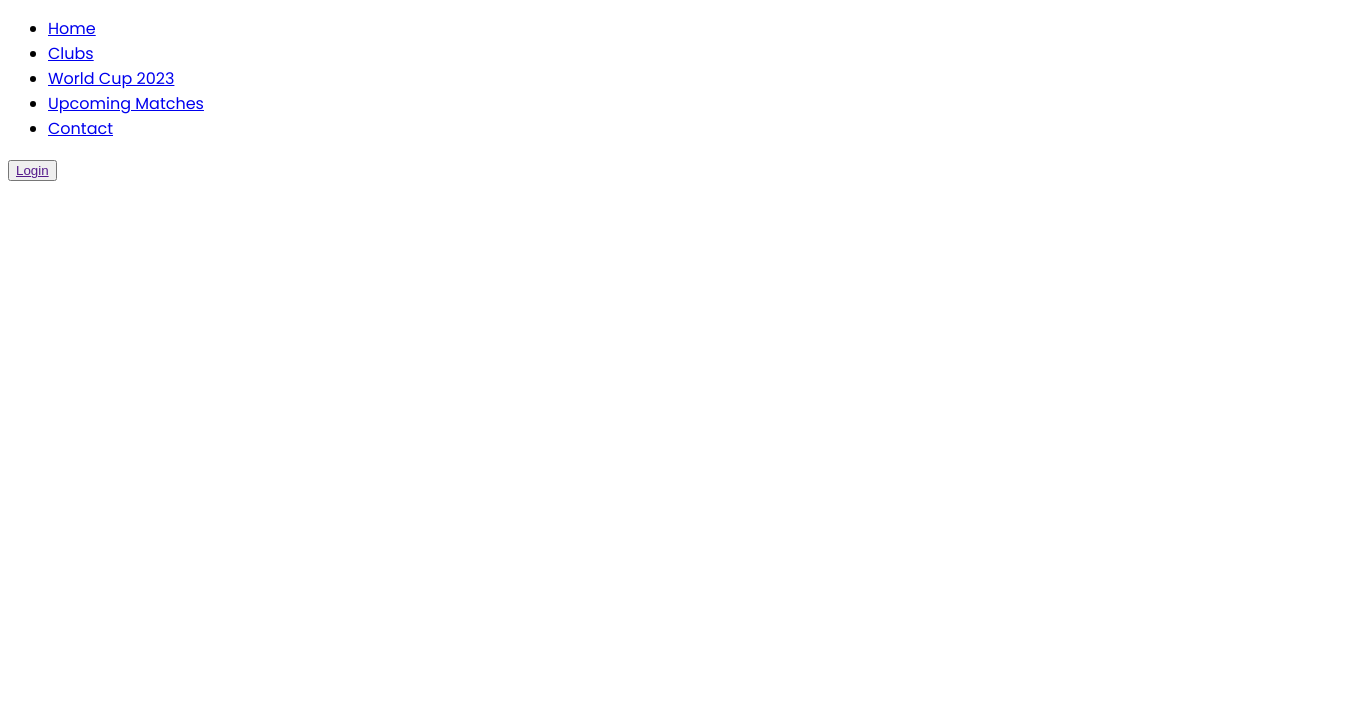
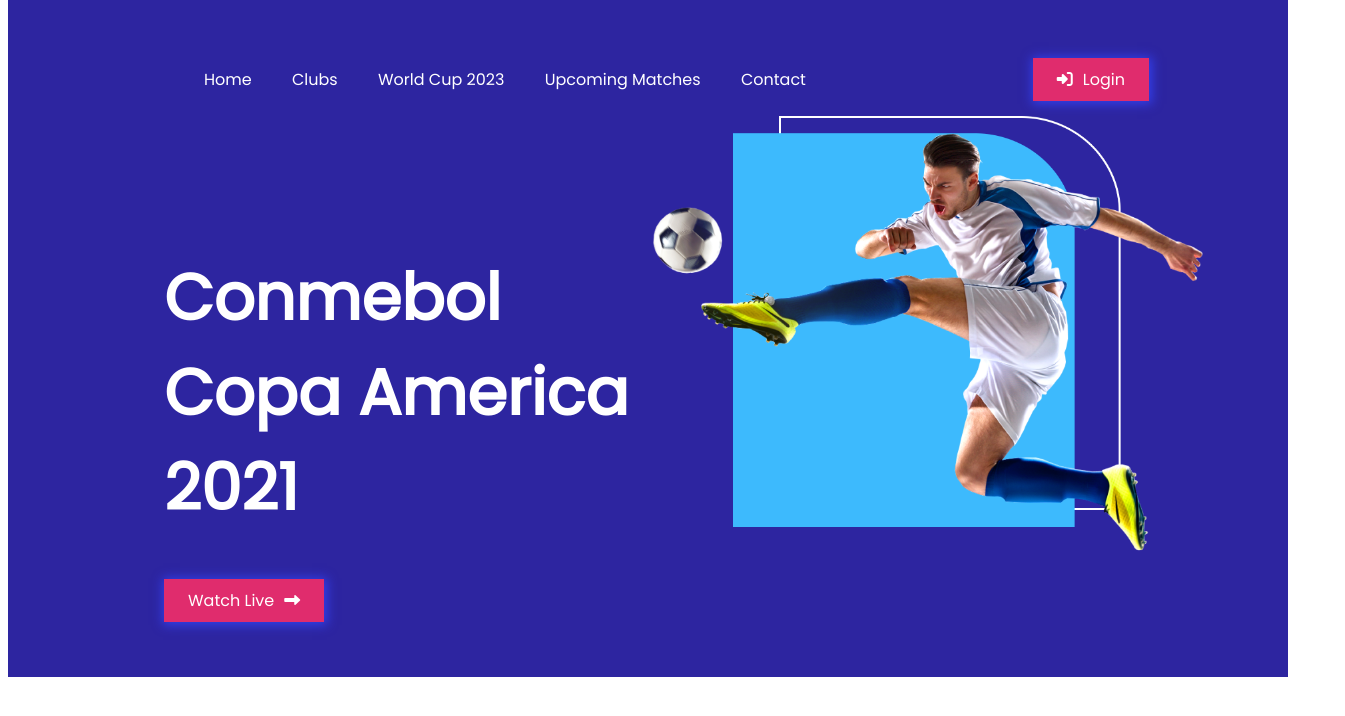
Before and after one commit to rafiqul95/Football-2021-responsive, a plain HTML site: page index.html in a window 1280 px wide. Shown: the whole page, 1345 px wide, since content can reach past the window. Drawn offline with Linux system fonts and the light colour scheme; a web font is replaced by a local one.

Commit message:
container added

```diff
--- a/index.html
+++ b/index.html
@@ -28,11 +28,24 @@
                 </ul>
             </div>
             <div class="login">
-                <button><a href="">Login</a></button>
+                <a href="#"><i class="fas fa-sign-in-alt"></i>Login</a>
             </div>
 
         </nav>
     </header>
+    <main>
+        <section class="container">
+            <div class="banner">
+                <div class="banner-heading">
+                    <h1>Conmebol<br>Copa America<br>2021</h1>
+                    <a class="btn" href="#">Watch Live<i class="fas fa-long-arrow-alt-right"></i> </a>
+                </div>
+            </div>
+            <div class="banner-img">
+                <img src="images/banner.png" alt="">
+            </div>
+        </section>
+    </main>
 </body>
 
 </html>
--- a/styles/style.css
+++ b/styles/style.css
@@ -4,3 +4,84 @@
 body{
     font-family: 'Poppins', sans-serif;
 }
+a{
+    text-decoration: none;
+}
+
+
+/* ----------------------------
+          Header
+------------------------------ */
+
+
+.navbar{
+    display: flex;
+    justify-content: space-between;
+    padding-top: 43px;
+    position: relative;
+    z-index: 11;
+    align-items: center;
+}
+.navigation{
+    padding-left: 156px;
+
+
+}
+
+.navigation li{
+    list-style: none;
+    display: inline;
+    margin-right: 36px;
+
+}
+.navigation a{
+    color: white;
+}
+
+.login{
+    padding-right: 123px;
+}
+.login a,.btn{
+    padding: 10px 24px;
+    color: white;
+    background-color: #E02C6D;
+    box-shadow: 1px 1px 10px 2px rgb(51, 63, 235);
+}
+.login a i{
+    padding-right: 10px;
+}
+
+/* -------------------------------
+    banner section
+---------------------------------- */
+.container{
+    width: 100%;
+    height: 677px;
+    display: flex;
+    justify-content: space-between;
+    align-items: center;
+    background-color: #2d25a0;
+    position: absolute;
+    z-index: 10;
+    top: 0;
+}
+.banner-heading{
+    padding-left: 156px;
+    width: 485px;
+    height: 230px;
+}
+.banner-heading h1{
+    font-size: 64px;
+    font-weight: 700px;
+    color: white;
+    font-family: 'Poppins', sans-serif;
+
+}
+.banner-img img{
+    width: 556px;
+    height: 438px;
+    padding-right: 140px;
+}
+.banner-heading i{
+    padding-left: 10px;
+}
```
